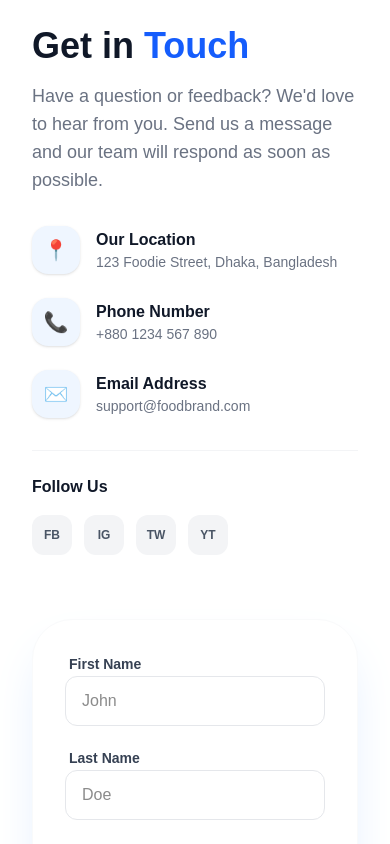
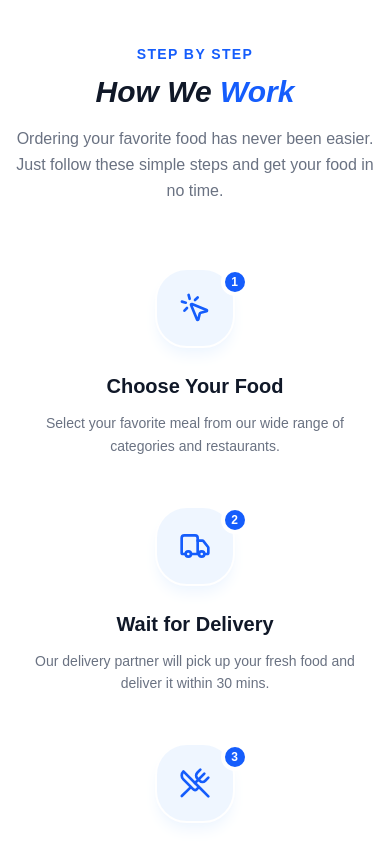
Before and after one commit to MahialamDev/next-mart, a Next.js app: page / in a window 390 px wide. Shown: the part 3800-4644 px from the top of the page. Built offline with nearby package versions, Linux system fonts and the light colour scheme.

Commit message:
update section

```diff
--- /dev/null
+++ b/src/app/_Home/WorkProcess.jsx
@@ -0,0 +1,67 @@
+import React from 'react';
+import { MousePointerClick, Truck, UtensilsCrossed } from 'lucide-react';
+
+const WorkProcess = () => {
+    const steps = [
+        {
+            id: 1,
+            title: "Choose Your Food",
+            desc: "Select your favorite meal from our wide range of categories and restaurants.",
+            icon: <MousePointerClick className="text-blue-600" size={32} />,
+            color: "bg-blue-50"
+        },
+        {
+            id: 2,
+            title: "Wait for Delivery",
+            desc: "Our delivery partner will pick up your fresh food and deliver it within 30 mins.",
+            icon: <Truck className="text-blue-600" size={32} />,
+            color: "bg-blue-50"
+        },
+        {
+            id: 3,
+            title: "Enjoy Your Meal",
+            desc: "Receive your food at your doorstep and enjoy the delicious taste of fresh meal.",
+            icon: <UtensilsCrossed className="text-blue-600" size={32} />,
+            color: "bg-blue-50"
+        }
+    ];
+
+    return (
+        <section className="py-20 bg-white">
+            <div className="text-center max-w-2xl mx-auto mb-16">
+                <span className="text-blue-600 font-bold uppercase tracking-widest text-sm">Step by Step</span>
+                <h2 className="text-3xl md:text-4xl font-black text-gray-900 mt-2 italic">How We <span className="text-blue-600">Work</span></h2>
+                <p className="text-gray-500 mt-4 leading-relaxed">Ordering your favorite food has never been easier. Just follow these simple steps and get your food in no time.</p>
+            </div>
+
+            <div className="grid grid-cols-1 md:grid-cols-3 gap-12 relative">
+                {/* Connecting Line for Desktop */}
+                <div className="hidden md:block absolute top-1/4 left-1/4 right-1/4 h-0.5 border-t-2 border-dashed border-blue-100 -z-0"></div>
+
+                {steps.map((step) => (
+                    <div key={step.id} className="relative z-10 flex flex-col items-center text-center group">
+                        {/* Icon Box */}
+                        <div className={`w-20 h-20 ${step.color} rounded-[2rem] flex items-center justify-center mb-6 shadow-lg shadow-blue-50 group-hover:scale-110 group-hover:rotate-6 transition-all duration-300 border-2 border-white`}>
+                            {step.icon}
+                        </div>
+
+                        {/* Step Number */}
+                        <div className="absolute top-0 right-[35%] md:right-[30%] bg-blue-600 text-white w-7 h-7 rounded-full text-xs font-bold flex items-center justify-center border-4 border-white">
+                            {step.id}
+                        </div>
+
+                        {/* Content */}
+                        <h3 className="text-xl font-bold text-gray-900 mb-3 group-hover:text-blue-600 transition-colors">
+                            {step.title}
+                        </h3>
+                        <p className="text-gray-500 text-sm md:px-6 leading-relaxed">
+                            {step.desc}
+                        </p>
+                    </div>
+                ))}
+            </div>
+        </section>
+    );
+};
+
+export default WorkProcess;
--- a/src/app/page.jsx
+++ b/src/app/page.jsx
@@ -6,6 +6,7 @@ import PopularItems from './_Home/PopularItems';
 import SpecialOffer from './_Home/SpecialOffer';
 import ReviewSection from './_Home/Review';
 import ContactPage from './_Home/ContactPage';
+import WorkProcess from './_Home/WorkProcess';
 
 const Home = () => {
   return (
@@ -15,6 +16,7 @@ const Home = () => {
       <PopularItems />
       <SpecialOffer />
       <ReviewSection />
+      <WorkProcess />
       <ContactPage />
     </Container>
   );
```
